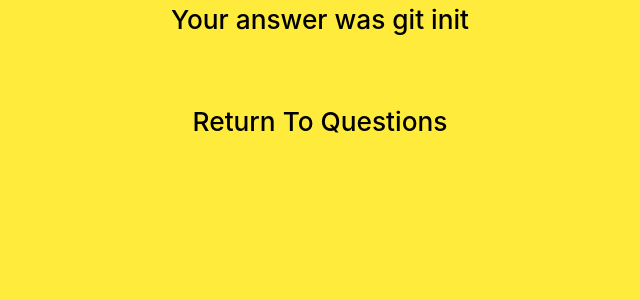
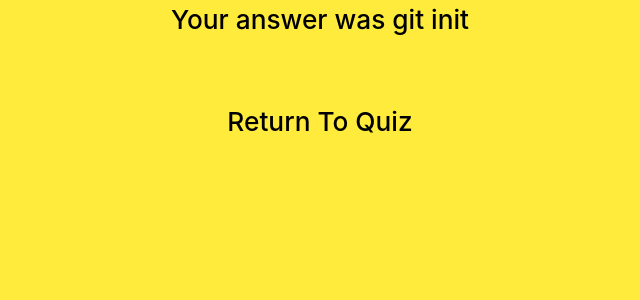
Before and after one commit to isaacrael/giturdone, a Django app: template giturdone_quiz/templates/giturdone_quiz/results.html in a window 1280 px wide. Shown: the part 486-786 px from the top of the page, without its empty margins (320-960 px from the left). Run offline with Django 3.2, Linux system fonts and the light colour scheme; the template is opened without the code that fills it: values that come from a table or form of the project are taken from there, others are empty; data comes from the database, SQL or seed files in the repository; some libraries are stand-ins or nearby versions.

Commit message:
changed text from Return To Questions -> Return To Quiz

```diff
--- a/giturdone_quiz/templates/giturdone_quiz/results.html
+++ b/giturdone_quiz/templates/giturdone_quiz/results.html
@@ -82,7 +82,7 @@ a:active {
 <h3>
 <br>
 <br>
- <a href="http://localhost:8000/quiz/" target="_blank">Return To Questions</a>
+ <a href="http://localhost:8000/quiz/" target="_blank">Return To Quiz</a>
 <br>
 <br>
 <br>
```
